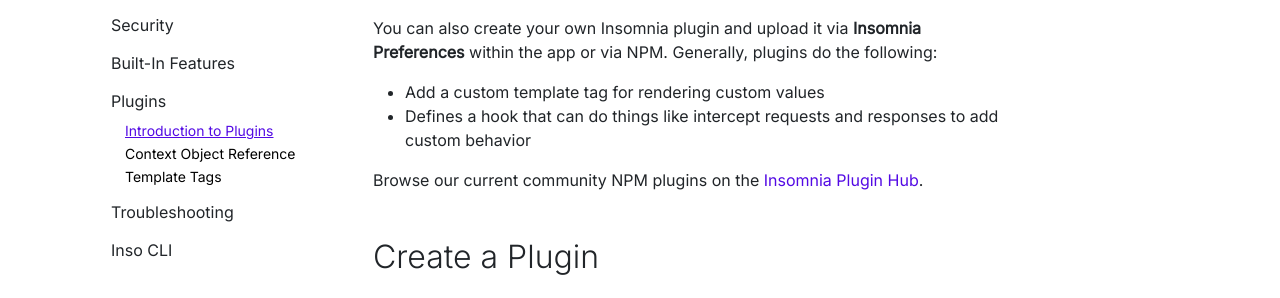
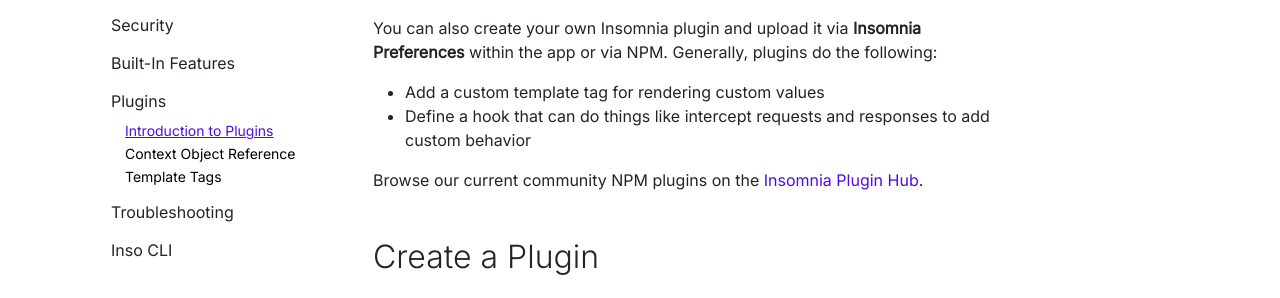
Before and after one commit to Kong/insomnia-docs, a Jekyll site: the page built from docs/insomnia/introduction-to-plugins.md, in a window 1280 px wide and 1400 px high. Shown: the part 294-592 px from the top of the window. Built offline with Jekyll 4.4.1, drawn with Linux system fonts in a browser that asks for light colours; comment, search, counter and statistics services are not loaded; some of the changed text lies outside the part shown.

Commit message:
minor fixes

```diff
--- a/docs/insomnia/introduction-to-plugins.md
+++ b/docs/insomnia/introduction-to-plugins.md
@@ -10,7 +10,7 @@
 You can also create your own Insomnia plugin and upload it via **Insomnia Preferences** within the app or via NPM. Generally, plugins do the following:
 
 * Add a custom template tag for rendering custom values
-* Defines a hook that can do things like intercept requests and responses to add custom behavior
+* Define a hook that can do things like intercept requests and responses to add custom behavior
 
 Browse our current community NPM plugins on the [Insomnia Plugin Hub](https://insomnia.rest/plugins).
 
@@ -51,7 +51,7 @@
   "insomnia": {
     "name": "base64",      // Internal Insomnia plugin name
     "displayName": "base64 Plugin", // Plugin display name
-    "description": "The base64 Plugin encodes basic auth logins",  // Plugin description
+    "description": "The base64 plugin encodes basic auth logins",  // Plugin description
 
     // Optional plugin metadata
 
```
